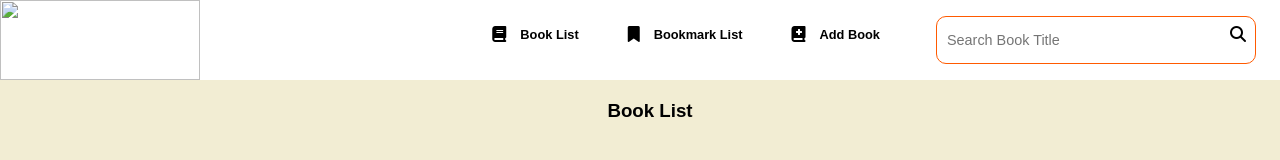
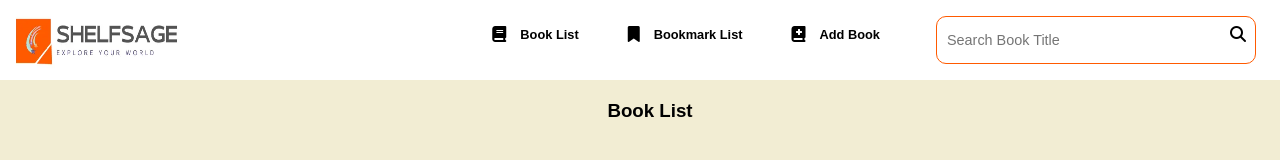
Before and after one commit to kuhrmdhn/Bookshelf-apps, a plain HTML site: page index.html in a window 1280 px wide. Drawn offline with Linux system fonts and the light colour scheme; the site is published under a folder, as on GitHub Pages, so addresses that start at the root find nothing.

Commit message:
fix header banner image

```diff
--- a/index.html
+++ b/index.html
@@ -13,7 +13,7 @@
   </head>
   <body>
     <header>
-      <img src="/public/header-logo.webp" class="header-logo" />
+      <img src="./public/header-logo.webp" alt="banner logo" class="header-logo" />
       <section>
         <ul class="navigation-container">
           <li class="navigate">
```
